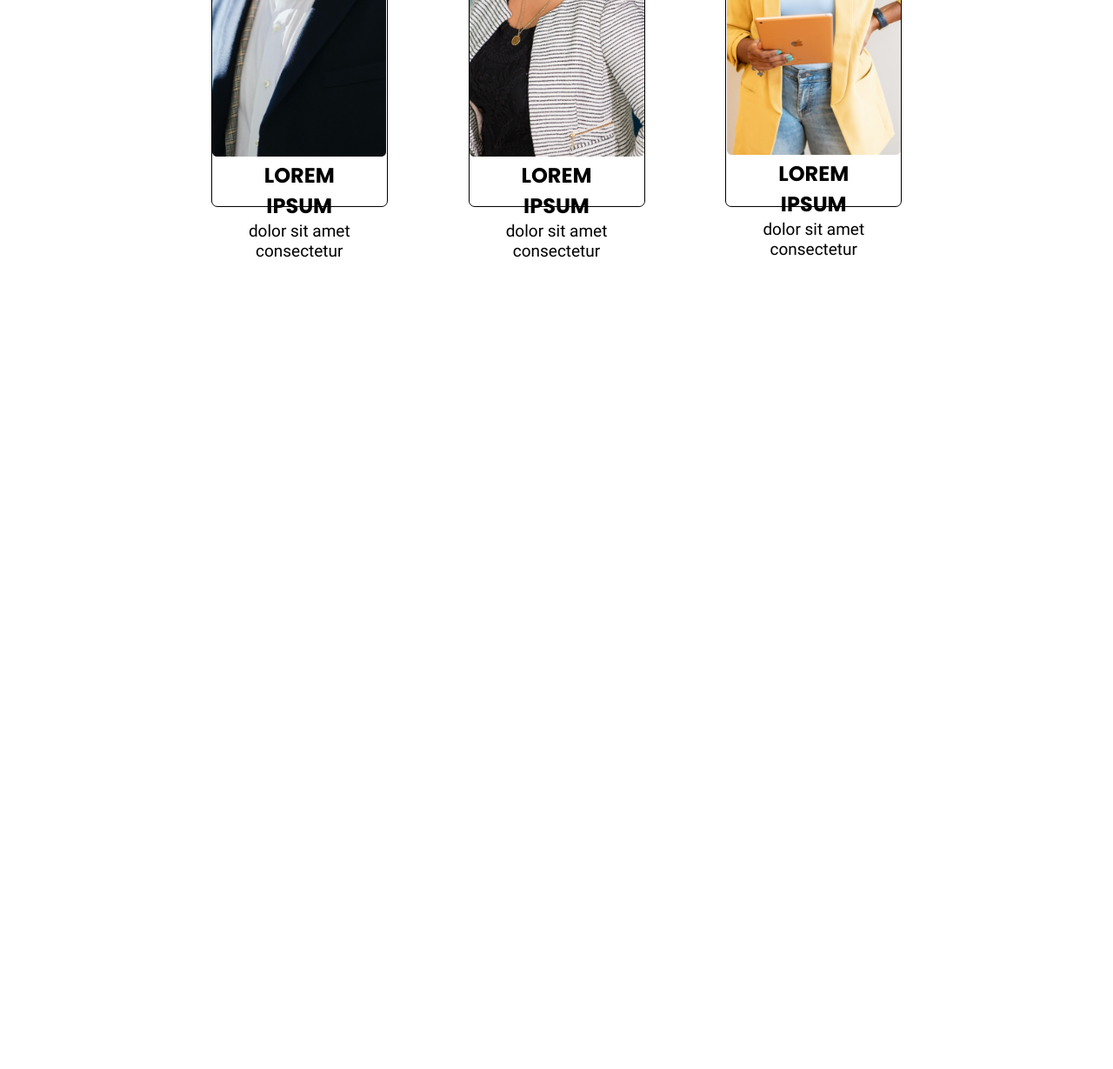
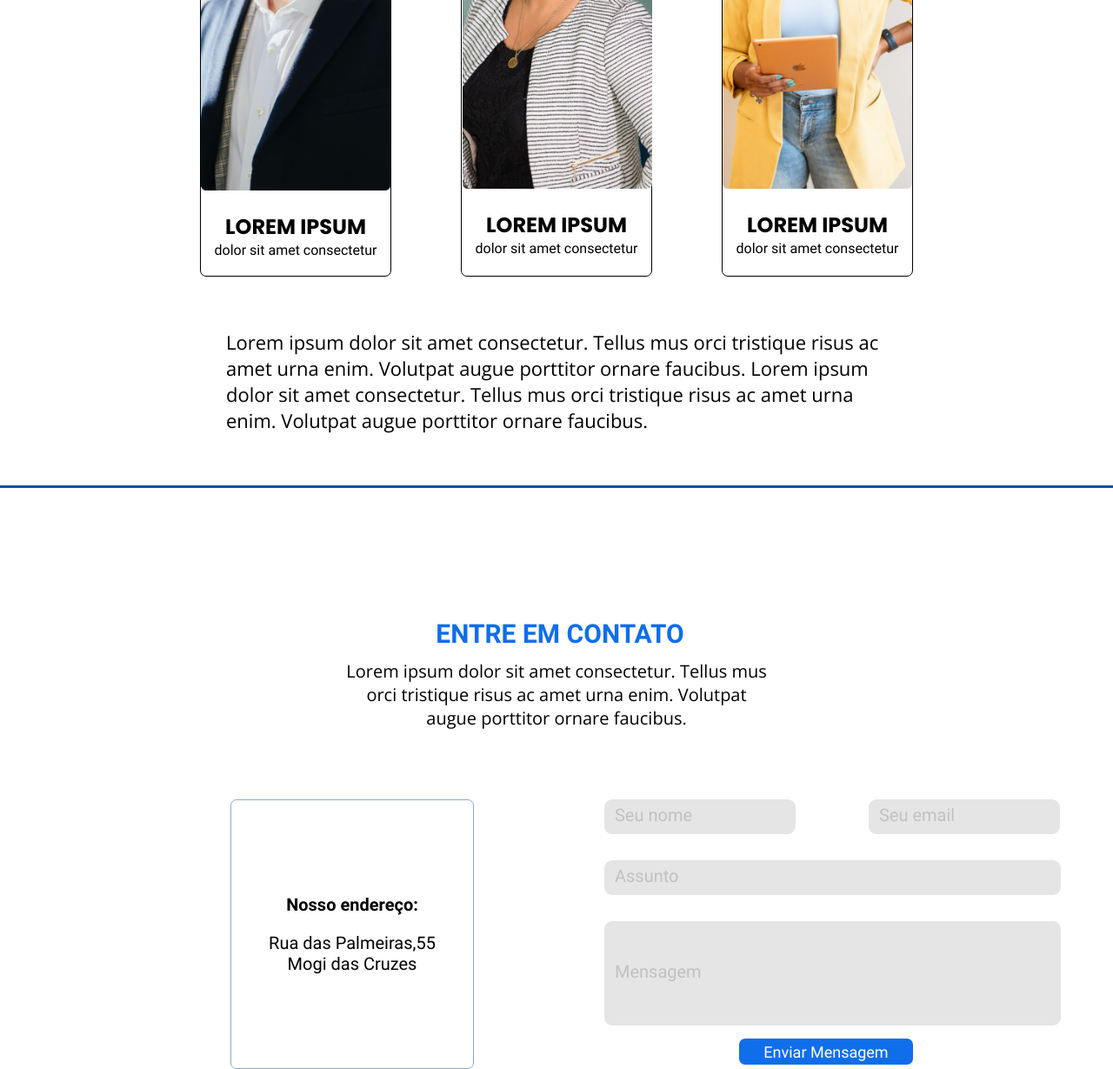
Before and after one commit to gabicerqueira/Projeto-VitralArte-main, a plain HTML site: page index.html in a window 1280 px wide. Shown: the part 3205-4434 px from the top of the page at 87% size. Before the commit the page ends 3505 px from the top, so only its background shows below. Drawn offline with Linux system fonts and the light colour scheme.

Commit message:
Mudança
Fiz a parte de contato

```diff
--- a/index.html
+++ b/index.html
@@ -191,8 +191,49 @@
                     </div>
 
                 </div>
+                <p class="loremEquipe">Lorem ipsum dolor sit amet consectetur. Tellus mus orci tristique risus ac amet
+                    urna enim. Volutpat augue porttitor ornare faucibus. Lorem ipsum dolor sit amet consectetur. Tellus
+                    mus orci tristique risus ac amet urna enim. Volutpat augue porttitor ornare faucibus.</p>
             </div>
         </section>
+        <div class="linha2"></div>
+
+        <section class="contatoAntes">
+            <div class="container">
+                <div class="conteudoAntes">
+                    <div class="titulos">
+                        <h1 class="tituloSobre">ENTRE EM CONTATO</h1>
+                    </div>
+                    <p class="lorem2">Lorem ipsum dolor sit amet consectetur. Tellus mus orci tristique risus ac amet
+                        urna enim. Volutpat augue porttitor ornare faucibus.</p>
+                </div>
+            </div>
+        </section>
+
+        <section class="contatoDepois">
+            <div class="container">
+                <div class="caixasContato">
+                    <div class="caixaContato">
+                        <p class="negritoContato">Nosso endereço:</p>
+                        <p class="regularContato">Rua das Palmeiras,55 <br> Mogi das Cruzes</p>
+                    </div>
+                </div>
+
+
+            </div>
+            <div class="forms">
+                    <form>
+                        <input type="text" placeholder="Seu nome">
+                        <input type="email" placeholder="Seu email">
+                        <input type="text" placeholder="Assunto" class="assunto">
+                        <input type="text" placeholder="Mensagem" class="mensagem">
+
+                        <button><p class="enviar">Enviar Mensagem</p></button>
+                    </form>
+            </div>
+        </section>
+
+
     </main>
 </body>
 
--- a/style.css
+++ b/style.css
@@ -249,10 +249,13 @@ img{
 
 .textoNegrito{
     font: 700 24px 'PopinsBold', sans-serif;
+    width: 170px;
+    margin-top: 20px;
 }
 
 .textoRegular{
-    font: 400 19px 'Roboto', sans-serif;
+    font: 400 16px 'Roboto', sans-serif;
+    width: 190px;
 }
 
 .caixasEquipe{
@@ -267,9 +270,9 @@ img{
     border: 1px solid black;
     border-radius: 7px;
     text-align: center;
-    width: 203px;
+    width: 220px;
     background-color: #ffffff;
-    height: 500px;
+    height: 580px;
     justify-content: center;
     align-items: center;
     display: flex;
@@ -278,20 +281,126 @@ img{
 }
 
 .caixaEquipe img{
-    width:200px;
-    margin-top: 64px;
+    width: 218px;
+    margin-top: -18px;
     align-items: center;
 }
 
 .mulheres img{
-    width:201px;
-    margin-top: 64px;
+    width: 218px;
+    margin-top: -20px;
     align-items: center;
-    margin-left: 0px;
+    margin-left: 1px;
 }
 
 .mulheres1 img{
-    width:200px;
-    margin-top: 62px;
+    width: 218px;
+    margin-top: -20px;
     align-items: center;
 }
+
+.loremEquipe{
+    font: 400 22px 'OpenSans', sans-serif;
+    margin-top: 60px;
+    padding: 0 110px;
+}
+
+.linha2{
+    margin-top: 60px;
+    background-color: #1150A3;
+    height: 3px;
+}
+
+.contatoAntes{
+    margin-top: 150px;
+}
+
+.conteudoAntes{
+    display: flex;
+    justify-content: center;
+    align-items: center;
+    flex-direction: column;
+}
+
+.caixasContato{
+    display: flex;
+    justify-content: space-evenly;
+    align-items: center;
+    width: 100%;
+    margin-top: 80px;
+    margin-left: 115px;
+}
+
+.caixaContato{
+    border: 1px solid #8CA9CE;
+    border-radius: 7px;
+    text-align: center;
+    width: 280px;
+    background-color: #ffffff;
+    height: 310px;
+    justify-content: center;
+    align-items: center;
+    display: flex;
+    padding: 0 25px;
+    flex-direction: column;
+}
+
+.negritoContato{
+    font: 400 20px 'RobotoBold', sans-serif;
+}
+
+.regularContato{
+    padding-top: 20px;
+    font: 400 20px 'Roboto', sans-serif;
+}
+
+.contatoDepois{
+    display: flex;
+}
+
+input{
+    background-color: #E5E5E5;
+    width: 220px;
+    height: 40px;
+    border-radius: 9px;
+    margin-top: 80px;
+    margin-right: 80px;
+}
+
+::placeholder{
+    font: 300 20px'Roboto', sans-serif;
+    padding-left: 12px;
+    color: #C1C1C1;
+}
+
+.assunto{
+    background-color: #E5E5E5;
+    width: 525px;
+    height: 40px;
+    border-radius: 9px;
+    margin-top: 30px;
+    margin-right: 80px;
+}
+
+.mensagem{
+    background-color: #E5E5E5;
+    width: 525px;
+    height: 120px;
+    border-radius: 9px;
+    margin-top: 30px;
+    margin-right: 80px;
+}
+
+button{
+    background-color: #106EEA;
+    border-radius: 7px;
+    width: 200px;
+    height: 30px;
+    margin-top: 15px;
+    margin-left: 155px;
+}
+
+.enviar{
+    font: 400 18px 'Roboto', sans-serif;
+    color: white;
+}
```
